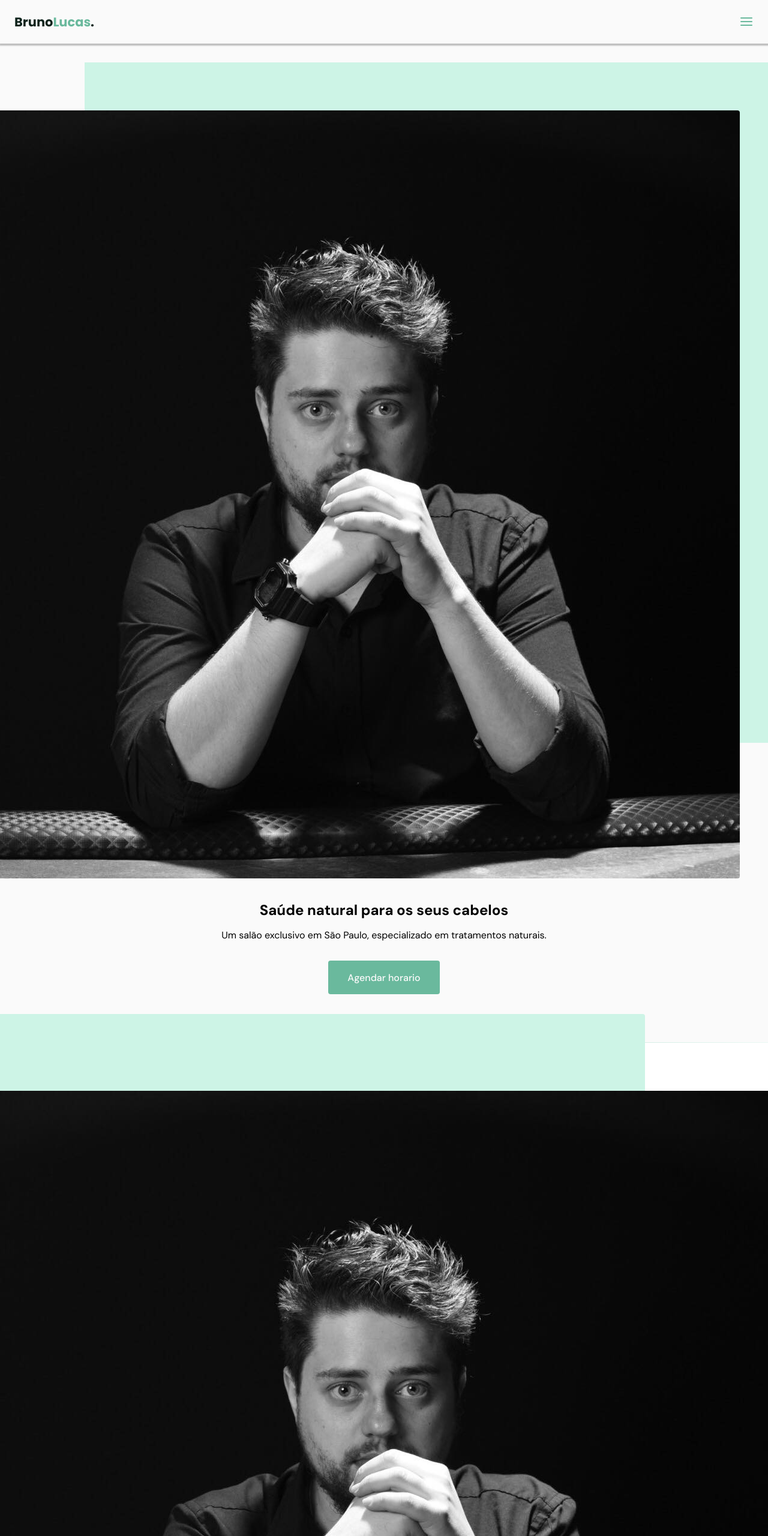
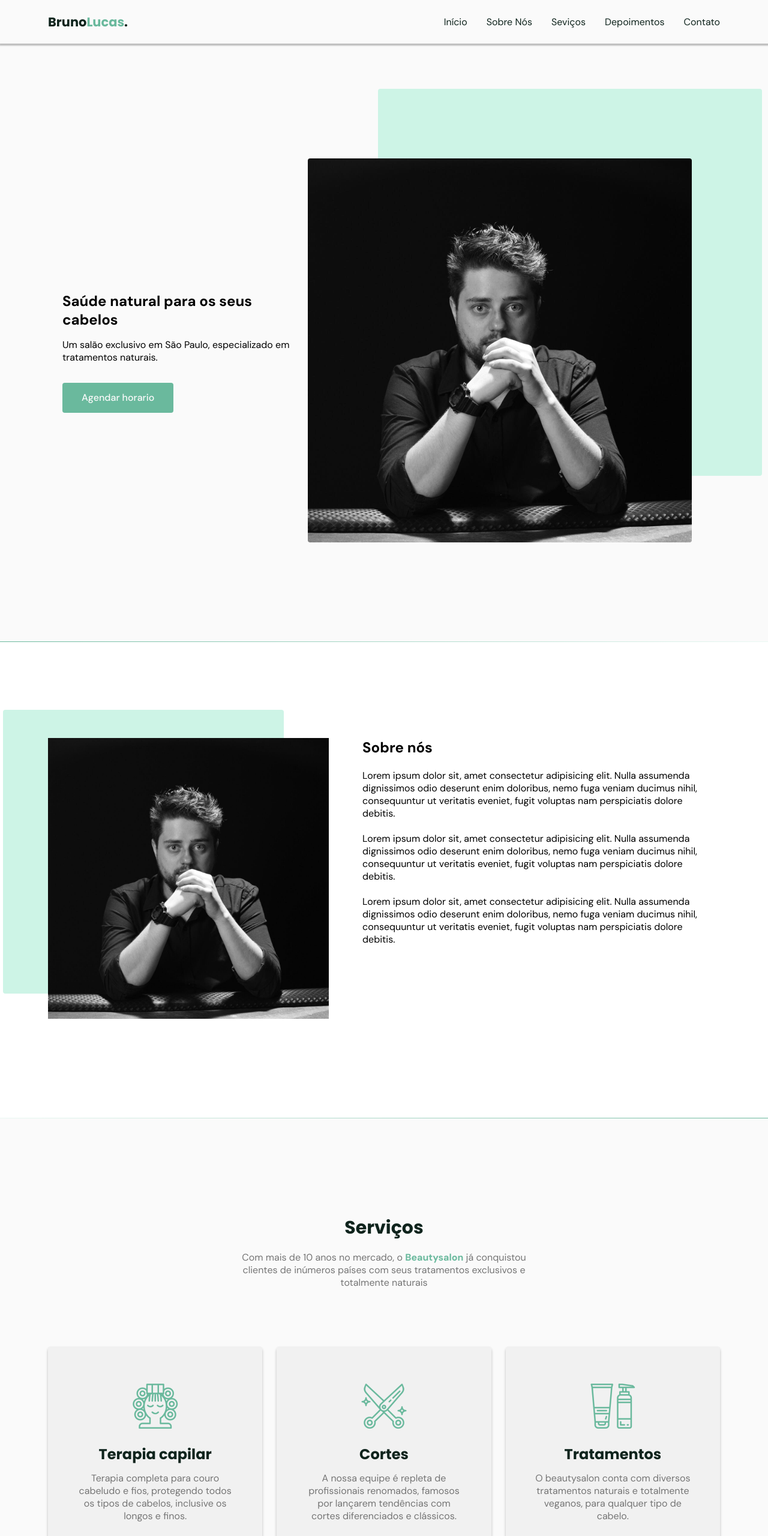
Before and after one commit to BrunoLA013/Aula-mobile, a plain HTML site: page index.html in a window 1280 px wide. Shown: the top 2560 px of the page at 60% size. Drawn offline with nearby package versions, Linux system fonts and the light colour scheme; files whose address does not match are found by name.

Commit message:
Ajustes realizados
Ajustes no resolução para desktop

adicionado estilos nas @media

```diff
--- a/index.html
+++ b/index.html
@@ -73,18 +73,18 @@
                 <div class="text">
                     <h2>Sobre nós </h2>
                     <br>
-                    <p>
+                    <p class="sub-title">
                         Lorem ipsum dolor sit, amet consectetur adipisicing elit. Nulla assumenda dignissimos odio
                         deserunt enim doloribus, nemo fuga veniam ducimus nihil, consequuntur ut veritatis eveniet,
                         fugit voluptas nam perspiciatis dolore debitis.
                     </p>
                     <br>
-                    <p>
+                    <p class="sub-title">
                         Lorem ipsum dolor sit, amet consectetur adipisicing elit. Nulla assumenda dignissimos odio
                         deserunt enim doloribus, nemo fuga veniam ducimus nihil, consequuntur ut veritatis eveniet,
                         fugit voluptas nam perspiciatis dolore debitis.</p>
                     <br>
-                    <p>
+                    <p class="sub-title">
                         Lorem ipsum dolor sit, amet consectetur adipisicing elit. Nulla assumenda dignissimos odio
                         deserunt enim doloribus, nemo fuga veniam ducimus nihil, consequuntur ut veritatis eveniet,
                         fugit voluptas nam perspiciatis dolore debitis.
@@ -99,7 +99,7 @@
                     <h2 class="title">
                         Serviços
                     </h2>
-                    <p>
+                    <p class="sub-title">
                         Com mais de 10 anos no mercado, o <strong>Beautysalon</strong> já conquistou clientes de
                         inúmeros países com seus tratamentos exclusivos e totalmente naturais
                     </p>
--- a/main.js
+++ b/main.js
@@ -31,6 +31,7 @@ window.addEventListener('scroll', function () {
     }
 })
 
+
 /*swiper*/
 const swiper = new Swiper('.swiper', {
     slidesPerView: 1,
@@ -39,9 +40,15 @@ const swiper = new Swiper('.swiper', {
     },
     mousewheel: true,
     keyboard: true,
+    breakpoints: {
+        767: {
+            slidesPerView: 2,
+            setWrapperSize: true,
+        }
+    }
 });
 
-/* scrollreveal> mostra elementos com scroll na pagina*/
+/* scrollreveal: mostra elementos com scroll na pagina*/
 
 const scrollReveal = ScrollReveal({
     origin: 'top',
@@ -51,9 +58,44 @@ const scrollReveal = ScrollReveal({
 
 })
 
-scrollReveal.reveal('#home .image, #home .text',  { interval: 300 })
-scrollReveal.reveal('#about .image, #about .text',  { interval: 300 })
-scrollReveal.reveal('#services .card, #services .title',  { interval: 300 })
-scrollReveal.reveal('#testimonials, #testimonials ',  { interval: 300 })
-scrollReveal.reveal('#contact .text, #contact .links ',  { interval: 300 })
-scrollReveal.reveal('.brand .logo-alt, .parg ,  .social',  { interval: 300 })
+scrollReveal.reveal(
+    `#home .image, #home .text,
+    #about .image, #about .text,
+    #services header, #services .card,
+    #testimonials header, #testimonials .testimonials
+    #contact .text, #contact .links,
+    footer .brand, footer .social
+    `,
+    { interval: 100 }
+)
+
+/* Menu ativo conforme a seção visível na página */
+const sections = document.querySelectorAll('main section[id]')
+function activateMenuAtCurrentSection() {
+    const checkpoint = window.pageYOffset + (window.innerHeight / 8) * 4
+
+    for (const section of sections) {
+        const sectionTop = section.offsetTop
+        const sectionHeight = section.offsetHeight
+        const sectionId = section.getAttribute('id')
+
+        const checkpointStart = checkpoint >= sectionTop
+        const checkpointEnd = checkpoint <= sectionTop + sectionHeight
+
+        if (checkpointStart && checkpointEnd) {
+            document
+                .querySelector('nav ul li a[href*=' + sectionId + ']')
+                .classList.add('active')
+        } else {
+            document
+                .querySelector('nav ul li a[href*=' + sectionId + ']')
+                .classList.remove('active')
+        }
+    }
+}
+/* When Scroll */
+window.addEventListener('scroll', function () {
+    changeHeaderWhenScroll()
+    backToTop()
+    activateMenuAtCurrentSection()
+})
--- a/style.css
+++ b/style.css
@@ -18,6 +18,13 @@
     --text-color: hsl(0 0% 46%);
     --text-color-light: hsl(0 0% 98%);
     --body-color: hsl(0 0% 98%);
+
+    /*font size*/
+    --title-font-size: 1.875rem;
+    --sub-title-size: 1rem;
+
+    --title-font: "Poppins", sans-serif;
+    --body-font: "DM Sans", sans-serif;
 }
 
 /*Base*/
@@ -38,7 +45,7 @@ a {
     text-decoration: none;
 }
 body {
-    font: 400 1rem "DM Sans", sans-serif;
+    font: 400 1rem var(--body-font);
     color: var(--text-color);
     background: var(--body-color);
     -webkit-font-smoothing: antialiased;
@@ -47,7 +54,7 @@ html {
     scroll-behavior: smooth;
 }
 .title {
-    font: 700 1.875rem "Poppins", sans-serif;
+    font: 700 1.875rem var(--title-font);
     color: var(--title-color);
     -webkit-font-smoothing: auto;
 }
@@ -80,7 +87,7 @@ header p strong {
     align-items: center;
     padding: 0 2rem;
     border-radius: 00.25rem;
-    font: 500 1rem "DM sans", sans-serif;
+    font: 500 1rem var(--body-font);
 }
 .btn:hover {
     background: var(--base-color-alt);
@@ -102,7 +109,7 @@ ul {
 /*Header*/
 
 .logo {
-    font: 700 1.31rem "Poppins", sans-serif;
+    font: 700 1.31rem var(--title-font);
     color: var(--title-color);
 }
 
@@ -154,7 +161,8 @@ nav ul li a {
 nav ul li a:hover {
     color: var(--base-color);
 }
-nav ul li a::after {
+nav ul li a::after,
+nav ul li a.active {
     content: "";
     width: 0%;
     height: 2px;
@@ -165,8 +173,10 @@ nav ul li a::after {
     bottom: -1.5rem;
     transition: width 0.5s;
 }
-nav ul li a:hover::after {
+nav ul li a:hover::after,
+nav ul li a.active:hover {
     width: 100%;
+    font-weight: bold;
 }
 
 #header.scroll {
@@ -417,8 +427,12 @@ footer {
     background: var(--base-color);
 }
 
+footer.p-tb {
+    padding: 4rem 0;
+}
+
 footer .logo-alt {
-    font: 700 1.31rem "Poppins", sans-serif;
+    font: 700 1.31rem var(--title-font);
     color: var(--title-color);
     display: inline-block;
     margin-bottom: 1.5rem;
@@ -433,28 +447,130 @@ footer .brand p {
     margin-bottom: 0.75rem;
 }
 
-footer i{
-
+footer i {
     font-size: 1.5rem;
     color: var(--text-color-light);
 }
 
-footer .social a{
+footer .social a {
     margin-right: 2rem;
-    transition: .3s;
+    transition: 0.3s;
     display: inline-block;
 }
 
-footer .social a:hover{
+footer .social a:hover {
     transform: translateY(-5px);
 }
 
 /*responsive*/
 /* estra large devices: 1200 >*/
+@media (min-width: 1200px) {
+    .container {
+        max-width: 70rem;
+        margin-left: auto;
+        margin-right: auto;
+    }
+    .p-tb {
+        padding: 10rem 0;
+    }
+    .p-tb header,
+    #testimonials header {
+        max-width: 32rem;
+        text-align: center;
+        margin-left: auto;
+        margin-right: auto;
+    }
+
+    nav .menu {
+        opacity: 1;
+        visibility: visible;
+        top: 0;
+    }
+    nav .menu ul {
+        display: flex;
+        gap: 2rem;
+    }
+
+    nav .menu ul li a.title {
+        font: 400 1rem var(--body-font);
+    }
+
+    nav .icon-menu {
+        display: none;
+    }
+    .btn {
+        height: 3.125rem;
+    }
+
+    /*home*/
+    #home .container {
+        grid-auto-flow: column;
+        justify-content: space-between;
+        align-items: center;
+        margin: 0 auto;
+    }
+    #home .image {
+        order: 1;
+        width: 40rem;
+        height: 100%;
+    }
+    #home .text {
+        order: 0;
+        max-width: 24rem;
+        text-align: left;
+    }
+
+    /*about*/
+
+    #about .container {
+        grid-auto-flow: column;
+        margin: 0 auto;
+    }
+
+    /*services*/
+    .cards {
+        grid-template-columns: 1fr 1fr 1fr;
+    }
+    .card {
+        padding-left: 3rem;
+        padding-right: 3rem;
+    }
+}
+/*testimonials*/
+
+#testimonials .container {
+    margin-left: auto;
+    margin-right: auto;
+}
+/*services*/
+
+/*contact*/
+#contact .container {
+    grid-auto-flow: column;
+    align-items: center;
+}
+#contact .text {
+    max-width: 25rem;
+}
+
+/*Footer*/
+footer .p-tb{
+    padding: 3.75rem 0;
+}
+
+footer .container{
+
+    grid-auto-flow: column;
+    align-items: center;
+    justify-content: space-between;
+}
+
 /*large devices: 1023 >*/
+@media (min-width: 1023px) {
+}
 /*Large devices: 992 > */
 
 @media (min-width: 992px) {
+}
 
-}
 /*medium devices: 767 >*/
```
